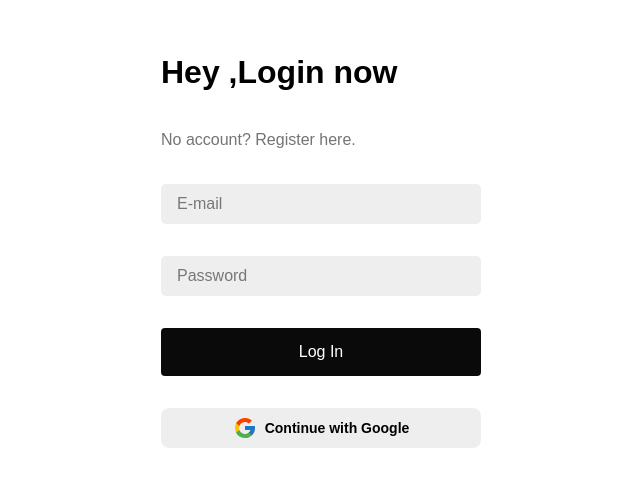
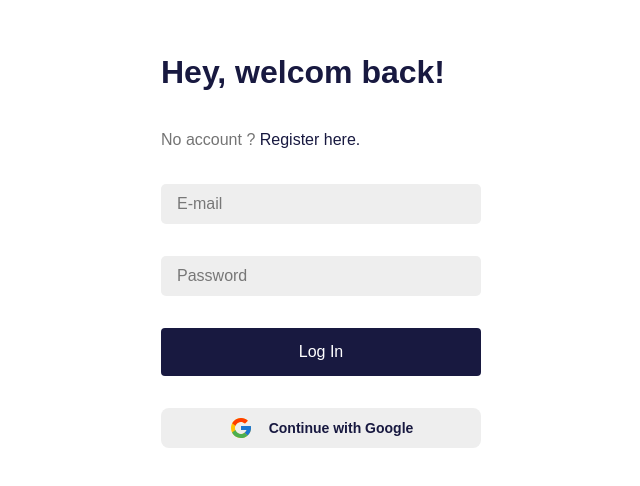
Before and after one commit to akrambgh1/dentis-v2, a React (Vite) app: page /login in a window 1280 px wide. Shown: the part 152-638 px from the top of the page, without its empty margins (319-959 px from the left). Built offline with nearby package versions, Linux system fonts and the light colour scheme; a web font is replaced by a local one.

Commit message:
small changes

```diff
--- a/src/components/Login-page.jsx
+++ b/src/components/Login-page.jsx
@@ -37,12 +37,11 @@ export default function Login() {
           onSubmit={handleLogin}
           className="w-[80%] h-full flex flex-col justify-center gap-[2rem] p-4 max-[450px]:w-full md:w-[70%] lg:w-[60%] lg:p-8 xl:w-[30%]"
         >
-          <h1 className="font-bold text-[2rem]">
-            Hey ,<br className="md:hidden" />
-            Login now
+          <h1 className="font-bold text-[2rem] text-[#181940]">
+            Hey, welcom back!
           </h1>
           <h3 className="text-[#747474]">
-            No account? <Link to="/Register">Register here.</Link>
+            No account ? <Link className="text-[#181940] cursor-pointer" to="/Register">Register here.</Link>
           </h3>
           <input
             type="text"
@@ -58,7 +57,7 @@ export default function Login() {
             value={password}
             onChange={(e) => setPassword(e.target.value)}
           />
-          <button className="relative h-12 overflow-hidden rounded bg-neutral-950 px-5 py-2.5 text-white transition-all duration-300 hover:bg-neutral-800 hover:ring-2 hover:ring-neutral-800 hover:ring-offset-2">
+          <button className="relative h-12 overflow-hidden rounded bg-[#181940] px-5 py-2.5 text-white transition-all duration-300 hover:bg-neutral-800 hover:ring-2 hover:ring-neutral-800 hover:ring-offset-2">
             <span className="relative">Log In</span>
           </button>
 
--- a/src/components/google.jsx
+++ b/src/components/google.jsx
@@ -42,7 +42,7 @@ const handleGRegister = async (e) => {
   return (
     <button
       onClick={handleGRegister}
-      className="cursor-pointer text-black font-bold flex gap-2 items-center justify-center bg-[#eee] px-4 py-2 rounded-lg text-sm hover:bg-zinc-300 transition-all ease-in duration-200"
+      className="cursor-pointer text-[#181940] font-bold flex gap-4 items-center justify-center bg-[#eee] px-4 py-2 rounded-lg text-sm hover:bg-zinc-300 transition-all ease-in duration-200"
     >
       <svg
         viewBox="0 0 48 48"
--- a/src/components/navbar.jsx
+++ b/src/components/navbar.jsx
@@ -18,7 +18,7 @@ export default function Nav() {
 
       {/* mobile navbar  */}
 
-      <section className="fixed bottom-0 left-0 bg-[#fff] w-full py-[1rem] md:hidden flex justify-between items-center border-t-1 border-[#e8e8e8] px-[2rem] z-10">
+      <section className="fixed bottom-0 left-0 bg-[#fff] w-full py-[1rem] md:hidden flex justify-between items-center border-t-1 border-[#e8e8e8] px-[1rem] z-10">
         <Link to="/"><div className="flex flex-col gap-[.25rem] items-center justify-center">
           <House stroke="#111238" size={21}/>
           <h1 className="text-[#111238] font-[500]">Home</h1>
--- a/src/components/profile-page.jsx
+++ b/src/components/profile-page.jsx
@@ -52,17 +52,19 @@ export default function Profile() {
     <>
       <Nav />
       <section className="w-screen h-auto bg-[#181940] relative flex flex-col items-center justify-center mb-[5rem]">
-        <div className="bg-[#181940] w-full h-[40vh]"></div>
+        <div className="bg-[#181940] w-full h-[20vh] flex flex-col items-center justify-center">
+          <img
+            className="rounded-full h-24 w-24 object-cover"
+            src={userDetails?.photo || "/default-photo.png"}
+            alt="user"
+          />
+        </div>
 
         <div className="w-full h-full z-0 flex gap-[2rem] max-lg:flex-col max-lg:items-center ">
           {/* Sidebar */}
           {/*
         <div className="h-[40vh] max-md:h-auto w-[30%] p-4 flex flex-col gap-[1rem] items-center bg-white rounded-[5px] shadow max-lg:w-full">
-          <img
-            className="rounded-full h-24 w-24 object-cover"
-            src={userDetails?.photo || "/default-photo.png"}
-            alt="user"
-          />
+
           <h1 className="text-xl mb-6 max-md:text-[1rem]">
             Welcome, {userDetails?.Firstname || "Guest"}{" "}
             {userDetails?.Lastname || ""}
@@ -71,7 +73,7 @@ export default function Profile() {
 
           {/* Main Content */}
 
-          <div className="bg-white w-full max-lg:w-full h-full rounded-t-[25px] flex flex-col">
+          <div className="bg-white w-full max-lg:w-full h-full rounded-t-[5px] flex flex-col">
             {/* Tabs Navigation */}
             <div className="w-full p-4 border-b border-gray-300">
               <div className="flex space-x-4">
@@ -111,7 +113,7 @@ export default function Profile() {
             </div>
 
             {/* Tabs Content */}
-            <div className="max-md:h-full h-[70%] w-full py-8 px-8 max-md:p-4">
+            <div className="max-md:h-[60vh] w-full py-8 px-8 max-md:p-4">
               {activeTab === "tab1" && (
                 <div className="grid grid-cols-2 gap-8 h-auto max-md:flex max-md:flex-col">
                   <div className="flex flex-col gap-2">
```
